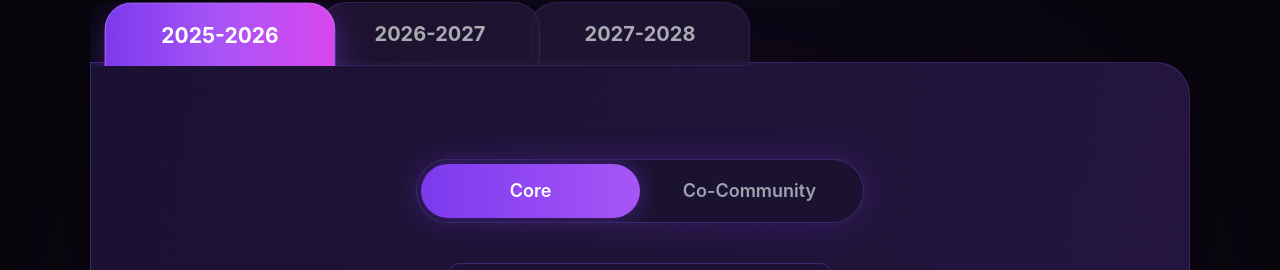
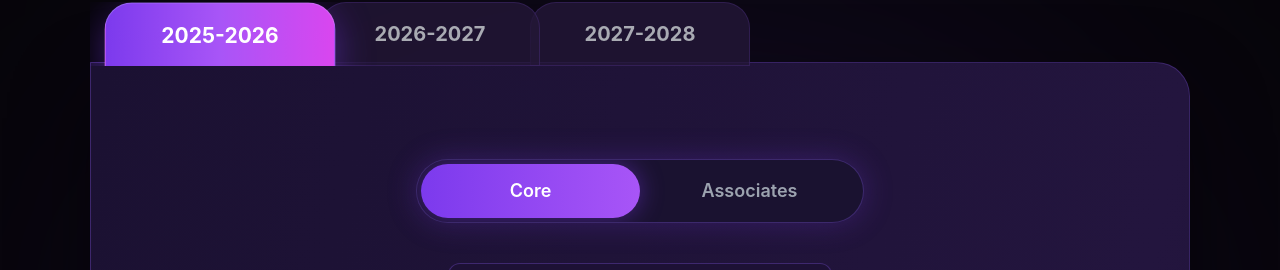
Before and after one commit to bruhmemer123/eXpress, a React (Vite) app: page /team in a window 1280 px wide. Shown: the part 1463-1733 px from the top of the page. Built offline with nearby package versions, Linux system fonts and the light colour scheme.

Commit message:
updated associates list

```diff
--- a/src/data/teams.js
+++ b/src/data/teams.js
@@ -245,56 +245,146 @@ export const teams = {
     ],
     },
 
-    community:{
+    associates:{
 
 Technical:[
-  {
-      id: 1,
-      name: "Aarya Gosavi",
-    },
-     {
-      id: 2,
-      name: "Affan Niyazi",
-    },
-     {
-      id: 3,
-      name: "Bhavya Lakhani",
-    },
-     {
-      id: 4,
-      name: "Janhavi Shintre",
-    },
-     {
-      id: 5,
-      name: "Manan Gohil",
-    },
-     {
-      id: 6,
-      name: "Nishant V",
-    },
-     {
-      id: 7,
-      name: "Om Upadhyay",
-    },
-     {
-      id: 8,
-      name: "Sharvari Sapte",
-    },
-     {
-      id: 9,
-      name: "Vivaan Bhimani",
-    },
+ { name: "Aarya Gosavi" },
+  { name: "Affan Niyazi" },
+  { name: "Bhavya Lakhani" },
+  { name: "Janhavi Shintre" },
+  { name: "Manan Gohil" },
+  { name: "Nishant V" },
+  { name: "Om Upadhyay" },
+  { name: "Sharvari Sapte" },
+  { name: "Vivaan Bhimani" },
 ],
 
-Marketing:[],
-Creatives:[],
-Production:[],
-Logistics:[],
-Journalism:[],
-Editorial:[],
-Outreach:[],
-events:[],
-pr:[],
+Marketing:[
+   { name: "Dhairya Shah" },
+  { name: "Dhrusti Patel" },
+  { name: "Harshi Modi" },
+  { name: "Hitansh Pandya" },
+  { name: "Hriday Dedhia" },
+  { name: "Laksshya Saria" },
+  { name: "Maahi Goradia" },
+  { name: "Vidhi Shah" },
+  { name: "Meet Bhanushali" },
+  { name: "Mishka Shetty" },
+  { name: "Neev Rupani" },
+  { name: "Nimay Shah" },
+  { name: "Prisha Patel" },
+  { name: "Purav Shah" },
+  { name: "Rishi Mantri" },
+],
+Creatives:[
+   { name: "Aayush Kothiyal" },
+  { name: "Atharva Joshi" },
+  { name: "Dhruvi Chaudhari" },
+  { name: "Lucky Solanki" },
+  { name: "Manan Gohil" },
+  { name: "Nirvaan Shetty" },
+  { name: "Parth Gada" },
+  { name: "Reeva Mehta" },
+  { name: "Sanskruti Doshi" },
+  { name: "Shravani Thote" },
+  { name: "Tisha Gada" },
+  { name: "Vraj Vora" },
+  { name: "Yashvi Donda" },
+  { name: "Yesha Khania" },
+],
+Production:[
+   { name: "Aayush Joshi" },
+  { name: "Harsh Vaghamshi" },
+  { name: "Huzefa N" },
+  { name: "Janhavi Thakkar" },
+  { name: "Kaavish Mehta" },
+  { name: "Poorva Shah" },
+  { name: "Priyansh Vaishnav" },
+  { name: "Rishabh Gupta" },
+  { name: "Sahil Gavkar" },
+  { name: "Shubh Sheth" },
+  { name: "Teesha Padia" },
+  { name: "Vivaan Mistry" },
+],
+Logistics:[
+    { name: "Abhishek Kamdar" },
+  { name: "Akash Dalvi" },
+  { name: "Aymaan Madhia" },
+  { name: "Diva Shah" },
+  { name: "Heer Shah" },
+  { name: "Kathit Parekh" },
+  { name: "Priyansh Furia" },
+  { name: "Priyansh Jain" },
+  { name: "Sahil Budhia" },
+  { name: "Saloni Mehta" },
+  { name: "Siddharth Santosh" },
+  { name: "Shivani Panchal" },
+  { name: "Mann Morbia" },
+  { name: "Vedant Jain" },
+],
+Journalism:[
+   { name: "Aaditya Jadhav" },
+  { name: "Aiden Fernandes" },
+  { name: "Avrojit Dutta" },
+  { name: "Bhumika Ruparelia" },
+  { name: "Ishaan Raghavan" },
+  { name: "Krimsi Shah" },
+  { name: "Purva Pimple" },
+  { name: "Pranay Purohit" },
+  { name: "Shruti Gadgil" },
+  { name: "Swara Desai" },
+  { name: "Trisha Nair" },
+],
+Editorial:[
+   { name: "Jay Thakkar" },
+  { name: "Janhavi Thakkar" },
+  { name: "Najuk Diora" },
+  { name: "Radhika Korade" },
+  { name: "Sahil Zinjal" },
+  { name: "Tamanna Rupapra" },
+],
+Outreach:[
+   { name: "Diva Shah" },
+  { name: "Harshi Modi" },
+  { name: "Kaashvi Mehta" },
+  { name: "Manasvee Jain" },
+  { name: "Mishka Shetty" },
+  { name: "Pranay Purohit" },
+  { name: "Pratistha Prashant" },
+  { name: "Shloka Bakliwal" },
+  { name: "Trisha Nair" },
+  { name: "Tianna Varghese" },
+],
+events:[
+   { name: "Aaryaan Narayan" },
+  { name: "Bakhtyar Raja" },
+  { name: "Bhumi Kamdar" },
+  { name: "Dhairya Shah" },
+  { name: "Heet Furia" },
+  { name: "Dhruv Dongarkar" },
+  { name: "Pratistha Prashant" },
+  { name: "Poorva Shah" },
+  { name: "Maanya Master" },
+  { name: "Rikin Shah" },
+  { name: "Siya Jain" },
+  { name: "Vedika Bhatt" },
+  { name: "Yesha Khania" },
+],
+pr:[
+   { name: "Aayush Joshi" },
+  { name: "Hazel Tanna" },
+  { name: "Ishita Mody" },
+  { name: "Khushi Charla" },
+  { name: "Maahi Goradia" },
+  { name: "Nikhil Patil" },
+  { name: "Pia Zaveri" },
+  { name: "Raghav Maheshwari" },
+  { name: "Riddhi Shetty" },
+  { name: "Rishi Dharak" },
+  { name: "Shravani Thote" },
+  { name: "Jash Vora" },
+  { name: "Bhavya Mehta" },
+],
 
 
 
--- a/src/pages/Team.jsx
+++ b/src/pages/Team.jsx
@@ -226,8 +226,8 @@ md:text-7xl
 
               <button
                 role="tab"
-                aria-selected={activeTab === "community"}
-                onClick={() => setActiveTab("community")}
+                aria-selected={activeTab === "associates"}
+                onClick={() => setActiveTab("associates")}
                 className="
                   relative
                   z-10
@@ -242,10 +242,10 @@ md:text-7xl
               >
                 <span
                   className={
-                    activeTab === "community" ? "text-white" : "text-gray-400"
+                    activeTab === "associates" ? "text-white" : "text-gray-400"
                   }
                 >
-                  Co-Community
+                  Associates
                 </span>
               </button>
             </div>
@@ -261,8 +261,8 @@ md:text-7xl
               />
             ) : (
               <DepartmentGrid
-                key={`community-${selectedYear}`}
-                departments={currentYear.community}
+                key={`associates-${selectedYear}`}
+                departments={currentYear.associates}
                 namesOnly={true}
               />
             )}
```
